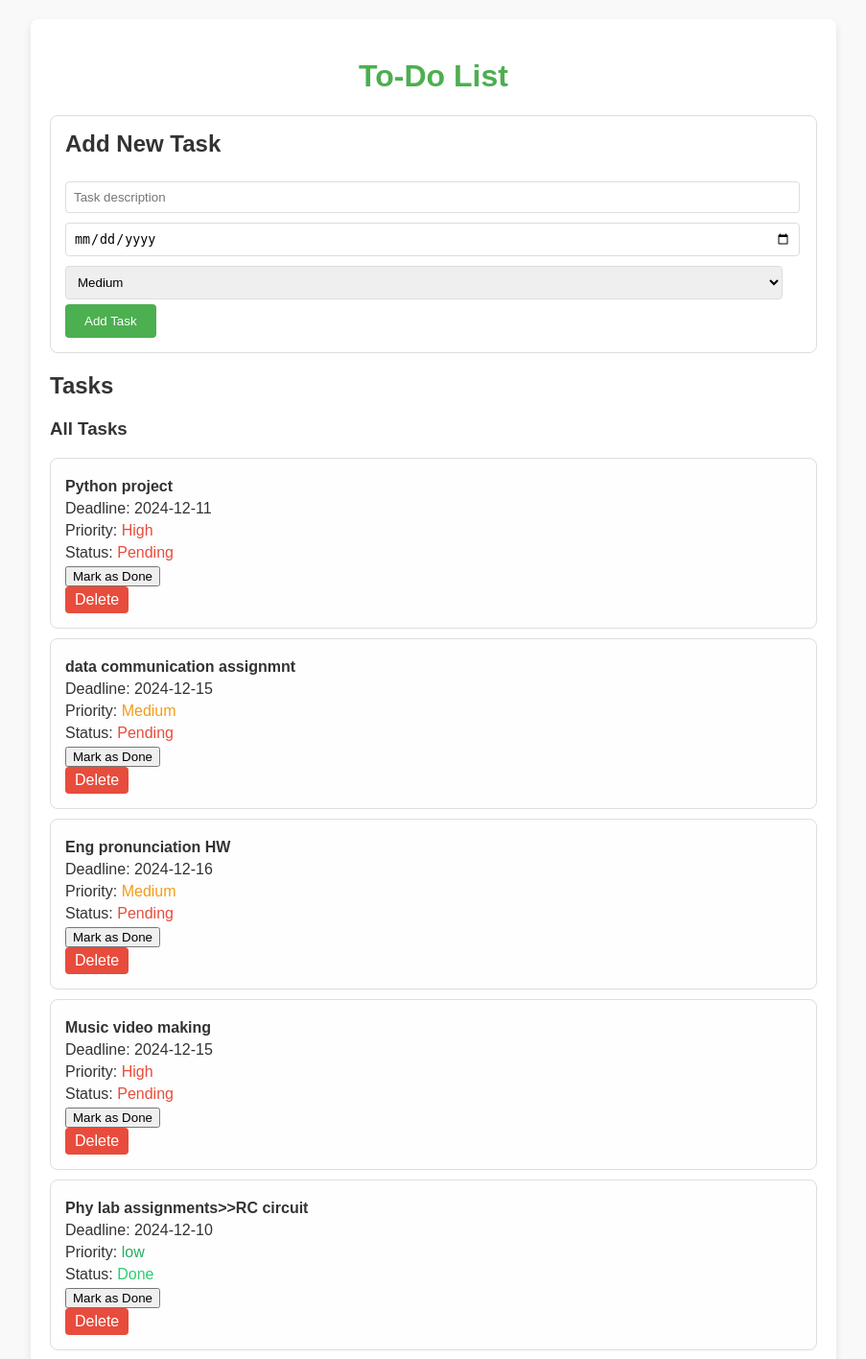
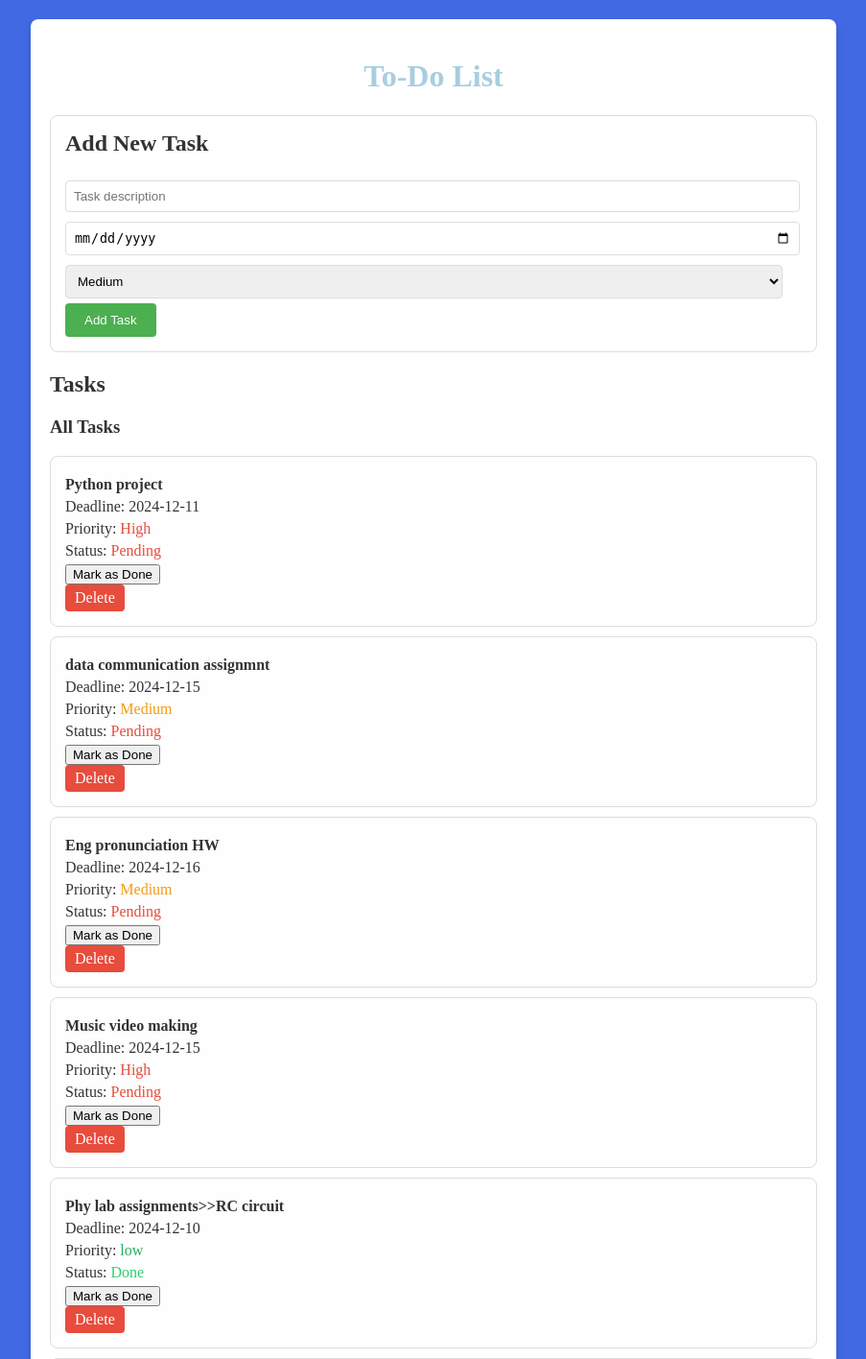
Before and after one commit to linlet1173/Quiz-app, a Flask app: page / in a window 1280 px wide. Shown: the top 1416 px of the page at 96% size, without its empty margins (188-1091 px from the left). Run offline with Flask 3, Linux system fonts and the light colour scheme.

Commit message:
color update

```diff
--- a/static/style.css
+++ b/static/style.css
@@ -1,6 +1,6 @@
 body {
-    font-family: Arial, sans-serif;
-    background-color: #f9f9f9;
+    font-family: 'Times New Roman', Times, serif, sans-serif;
+    background-color:  #4169E1; /* Royal Blue */
     color: #333;
     margin: 0;
     padding: 0;
@@ -21,7 +21,7 @@ header {
 }
 
 header h1 {
-    color: #4CAF50;
+    color: #a7cee0;
 }
 
 .add-task {
```
